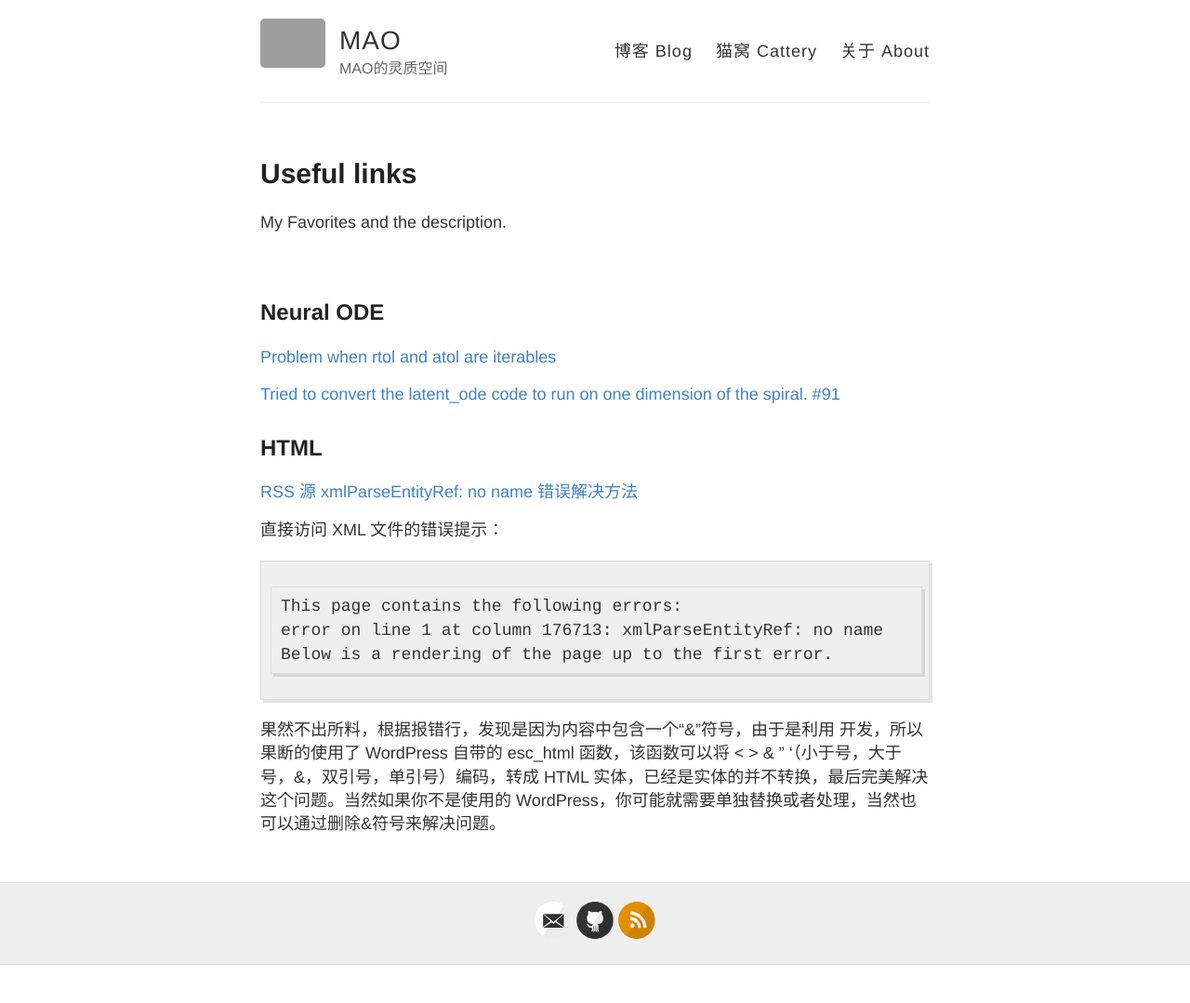
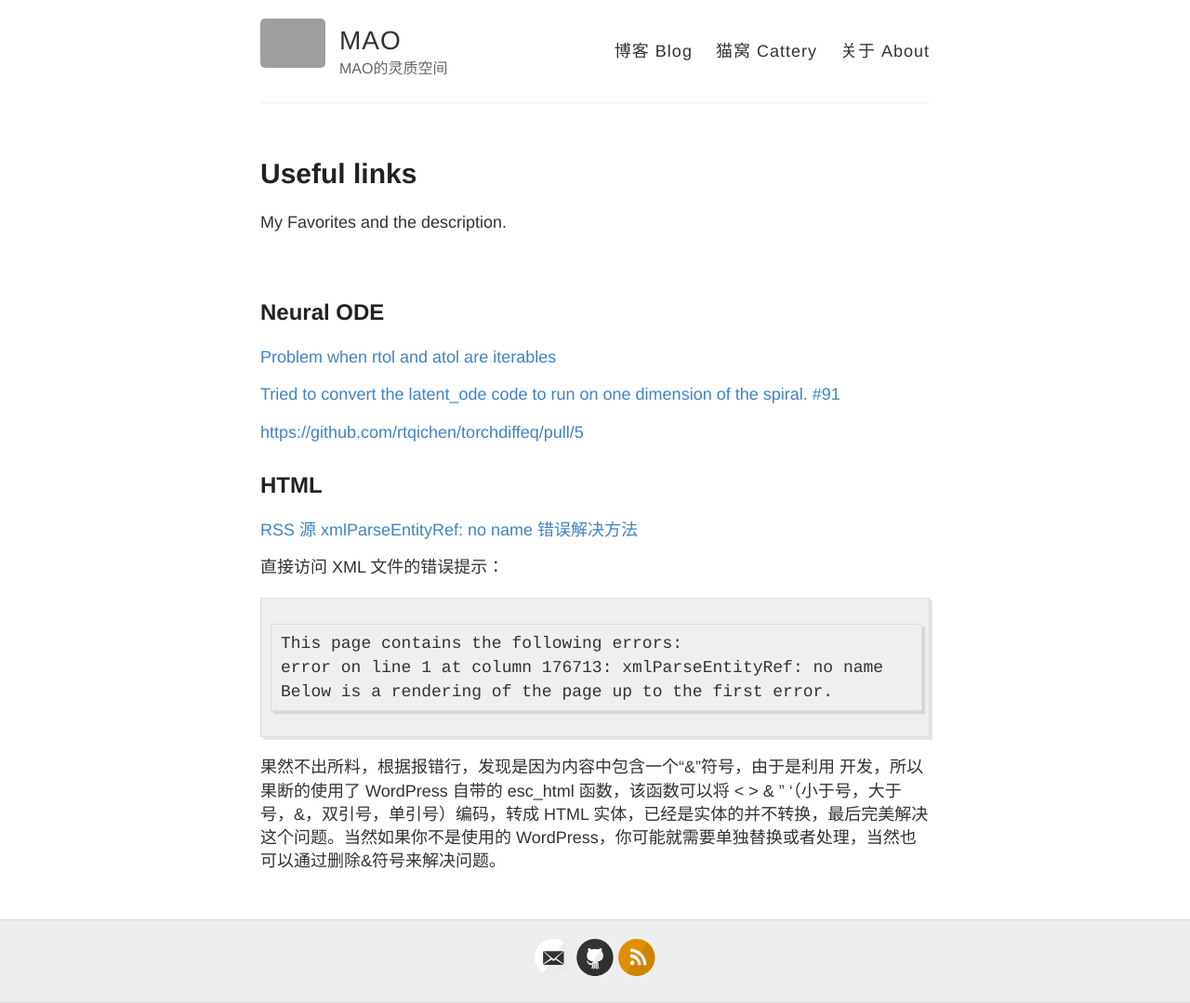
Before and after one commit to RuifMaxx/formalweb, a Jekyll site: the page built from _draft/Useful links.md, in a window 1280 px wide. Shown: the whole page at 93% size. Built offline with Jekyll 4.4.1, drawn with Linux system fonts in a browser that asks for light colours; before the commit the page ends 1038 px from its top, so only the background shows below that; some of the changed lines change nothing that is shown; grey boxes are pictures that could not be loaded.

Commit message:
Update Useful links.md

```diff
--- a/_draft/Useful links.md
+++ b/_draft/Useful links.md
@@ -13,6 +13,8 @@ My Favorites and the description.
 
 [Tried to convert the latent_ode code to run on one dimension of the spiral. #91](https://github.com/rtqichen/torchdiffeq/issues/91)
 
+[https://github.com/rtqichen/torchdiffeq/pull/5](https://github.com/rtqichen/torchdiffeq/pull/5)
+
 ## HTML
 
 [RSS 源 xmlParseEntityRef: no name 错误解决方法](https://www.it131.org/8487.html)
```
